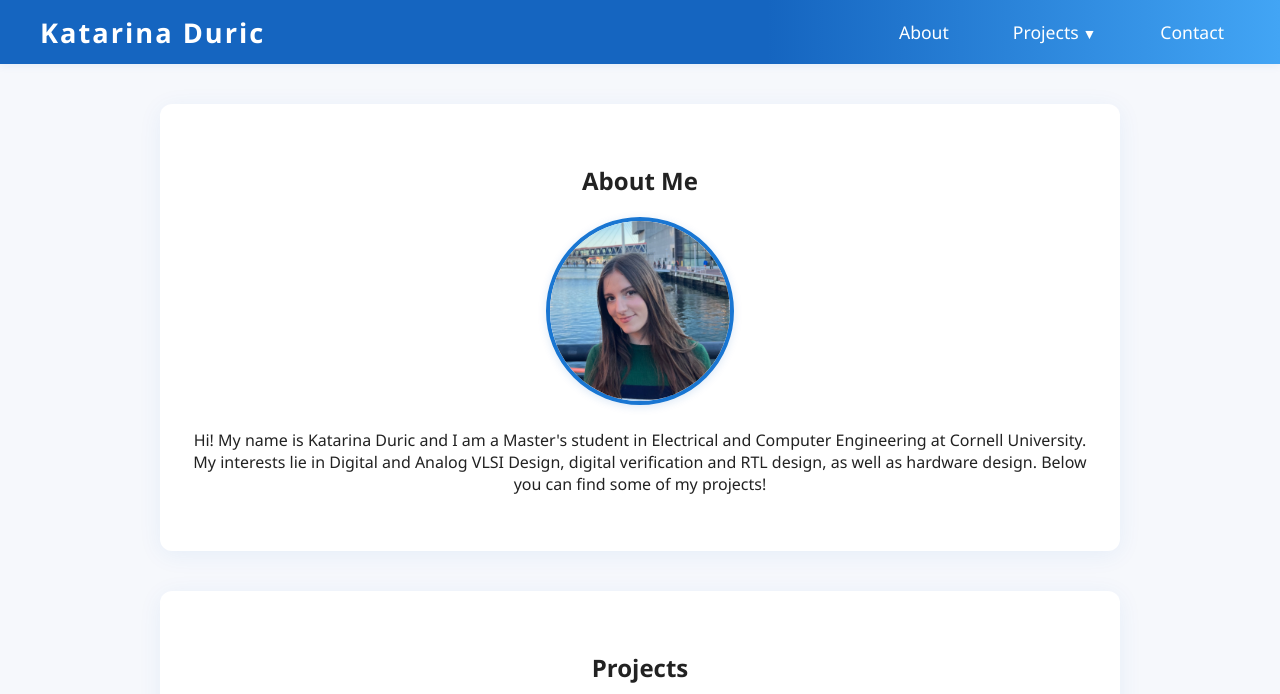
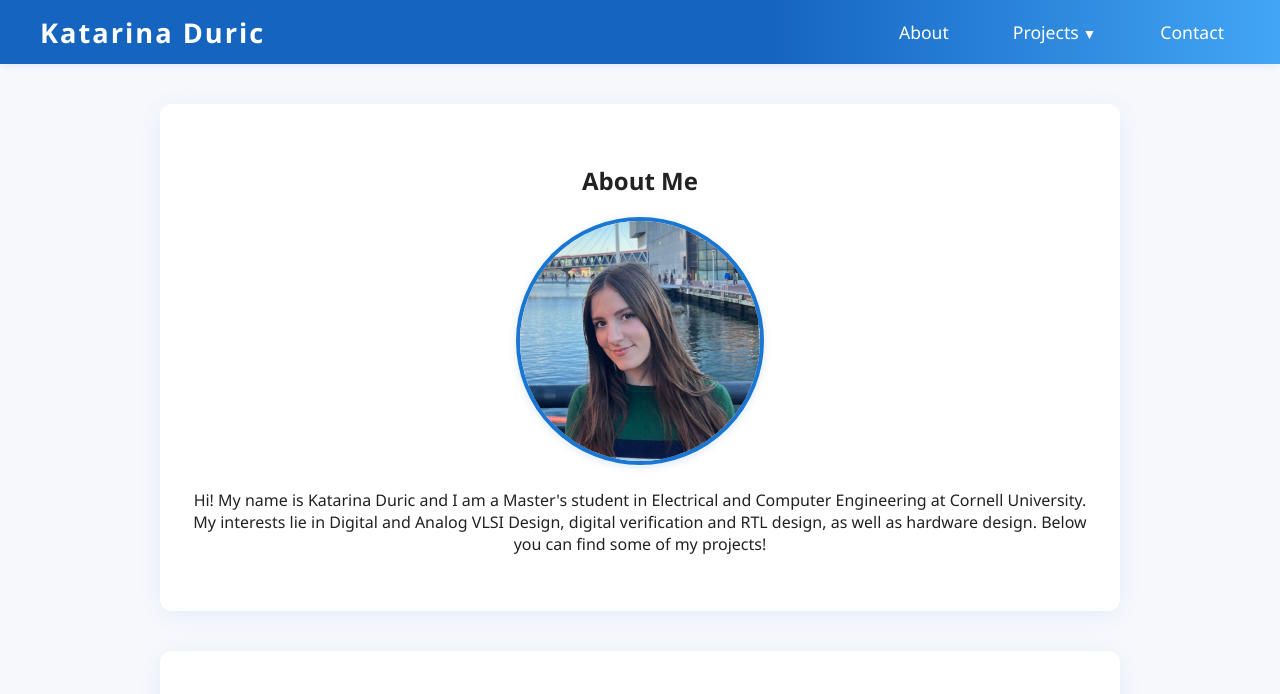
Before and after one commit to kd374/Katarina_Portfolio, a plain HTML site: page index.html in a window 1280 px wide. Shown: the top 694 px of the page. Drawn offline with Linux system fonts and the light colour scheme.

Commit message:
modifying

```diff
--- a/style.css
+++ b/style.css
@@ -207,8 +207,8 @@ body {
   box-shadow: 0 4px 16px rgba(21, 101, 192, 0.13);
 }
 .profile-pic {
-  width: 180px;
-  height: 180px;
+  width: 240px;
+  height: 240px;
   object-fit: cover;
   border-radius: 50%;
   margin: 16px auto 24px auto;
```
